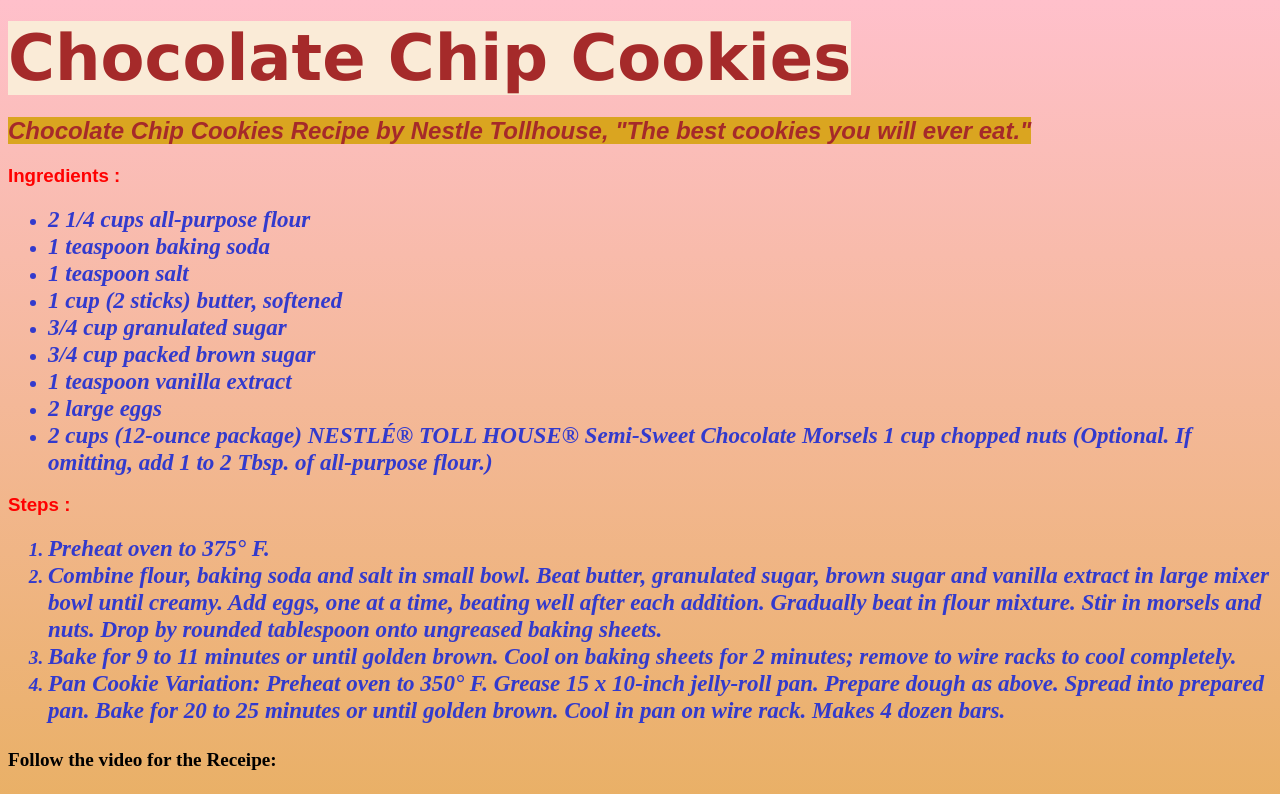
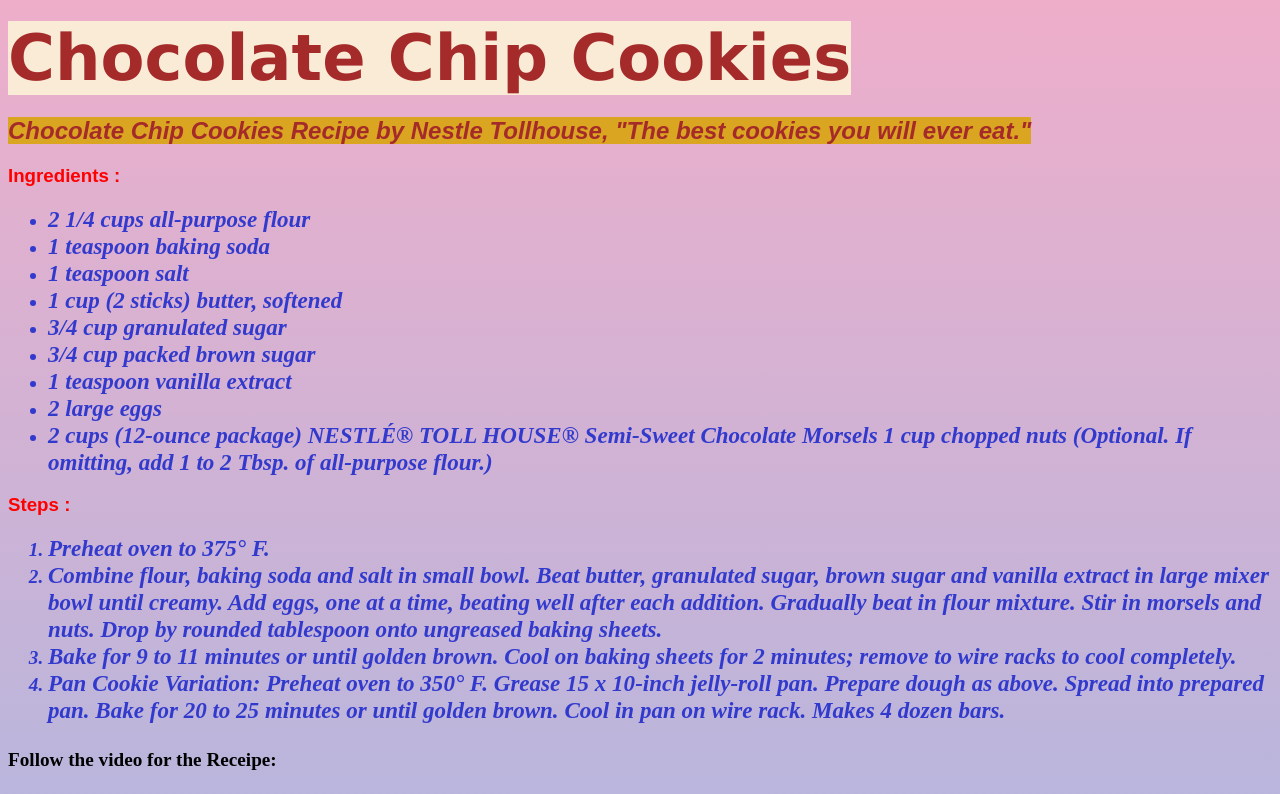
Before and after one commit to rizaali415/CSIT121, a plain HTML site: page VisualElements/recipe.html in a window 1280 px wide. Shown: the top 794 px of the page. Drawn offline with Linux system fonts and the light colour scheme; grey boxes are pictures that could not be loaded.

Commit message:
Add files via upload

```diff
--- a/VisualElements/recipe.css
+++ b/VisualElements/recipe.css
@@ -7,7 +7,7 @@
 body{
     /* background-image: url("cookies3.jpg"); */
     color: aliceblue;
-    background-image: linear-gradient(pink,goldenrod);
+    background-image: linear-gradient(#eeaeca,rgba(148,187,233,100));
 }
 h1 span {
     color:brown;
```
